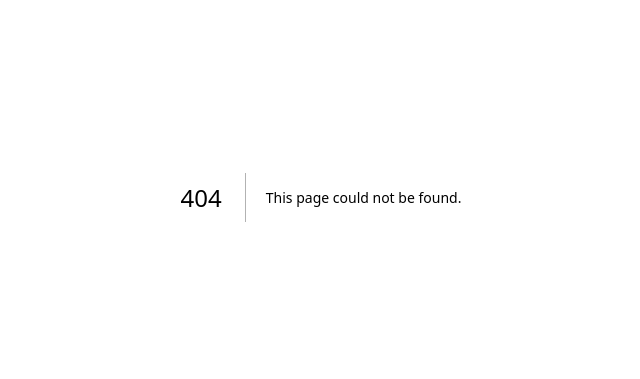
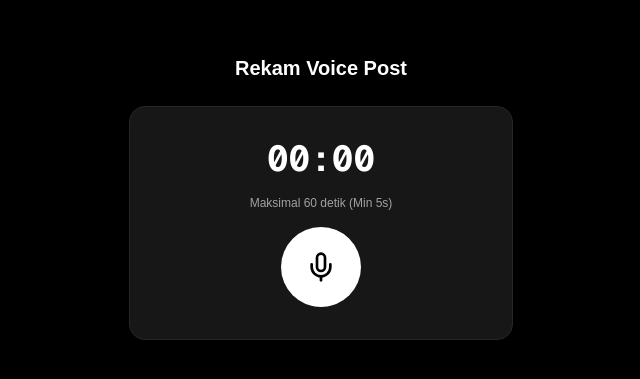
Before and after one commit to hilderanernan/vinger-, a Next.js app: page /create in a window 1280 px wide. Before the commit this address had no page. Shown: the part 203-582 px from the top of the page, without its empty margins (319-959 px from the left). Built offline with nearby package versions, Linux system fonts and the light colour scheme; no server answers.

Commit message:
feat: add voice post recorder and storage migration

```diff
--- /dev/null
+++ b/src/app/create/page.tsx
@@ -0,0 +1,183 @@
+'use client'
+
+import { useState, useRef, useEffect } from 'react'
+import { createClient } from '@/lib/supabase/client'
+import { useRouter } from 'next/navigation'
+import { Mic, Square, Play, RotateCcw, Send } from 'lucide-react'
+
+export default function CreatePostPage() {
+  const [recording, setRecording] = useState(false)
+  const [audioBlob, setAudioBlob] = useState<Blob | null>(null)
+  const [audioUrl, setAudioUrl] = useState<string | null>(null)
+  const [duration, setDuration] = useState(0)
+  const [caption, setCaption] = useState('')
+  const [uploading, setUploading] = useState(false)
+  const [error, setError] = useState('')
+
+  const mediaRecorderRef = useRef<MediaRecorder | null>(null)
+  const audioChunksRef = useRef<Blob[]>([])
+  const timerRef = useRef<NodeJS.Timeout | null>(null)
+  const router = useRouter()
+  const supabase = createClient()
+
+  const startRecording = async () => {
+    try {
+      setError('')
+      const stream = await navigator.mediaDevices.getUserMedia({ audio: true })
+      mediaRecorderRef.current = new MediaRecorder(stream)
+      audioChunksRef.current = []
+
+      mediaRecorderRef.current.ondataavailable = (event) => {
+        if (event.data.size > 0) audioChunksRef.current.push(event.data)
+      }
+
+      mediaRecorderRef.current.onstop = () => {
+        const blob = new Blob(audioChunksRef.current, { type: 'audio/webm' })
+        setAudioBlob(blob)
+        setAudioUrl(URL.createObjectURL(blob))
+      }
+
+      mediaRecorderRef.current.start()
+      setRecording(true)
+      setDuration(0)
+
+      timerRef.current = setInterval(() => {
+        setDuration((prev) => {
+          if (prev >= 60) {
+            stopRecording()
+            return 60
+          }
+          return prev + 1
+        })
+      }, 1000)
+    } catch {
+      setError('Izin mikrofon ditolak atau tidak didukung.')
+    }
+  }
+
+  const stopRecording = () => {
+    if (mediaRecorderRef.current && recording) {
+      mediaRecorderRef.current.stop()
+      mediaRecorderRef.current.stream.getTracks().forEach(track => track.stop())
+      setRecording(false)
+      if (timerRef.current) clearInterval(timerRef.current)
+    }
+  }
+
+  const resetRecording = () => {
+    setAudioBlob(null)
+    setAudioUrl(null)
+    setDuration(0)
+  }
+
+  const handlePublish = async () => {
+    if (!audioBlob) return
+    if (duration < 5) {
+      setError('Durasi minimal voice post adalah 5 detik.')
+      return
+    }
+
+    setUploading(true)
+    setError('')
+
+    try {
+      const { data: { user } } = await supabase.auth.getUser()
+      if (!user) throw new Error('Silakan login terlebih dahulu.')
+
+      const fileName = `${user.id}/${Date.now()}.webm`
+      const { data: uploadData, error: uploadError } = await supabase.storage
+        .from('voice-posts')
+        .upload(fileName, audioBlob, { contentType: 'audio/webm' })
+
+      if (uploadError) throw uploadError
+
+      const { data: { publicUrl } } = supabase.storage
+        .from('voice-posts')
+        .getPublicUrl(uploadData.path)
+
+      const { error: dbError } = await supabase
+        .from('posts')
+        .insert({
+          user_id: user.id,
+          audio_url: publicUrl,
+          duration,
+          caption,
+        })
+
+      if (dbError) throw dbError
+
+      router.push('/')
+    } catch (err: unknown) {
+      setError((err as Error).message || 'Gagal mempublikasikan post.')
+    } finally {
+      setUploading(false)
+    }
+  }
+
+  return (
+    <main className="flex min-h-screen flex-col items-center justify-center p-6 bg-black text-white">
+      <div className="w-full max-w-sm space-y-6">
+        <h1 className="text-xl font-bold text-center">Rekam Voice Post</h1>
+
+        <div className="flex flex-col items-center justify-center p-8 bg-neutral-900 rounded-2xl border border-neutral-800 space-y-4">
+          <div className="text-4xl font-mono font-bold">
+            00:{duration < 10 ? `0${duration}` : duration}
+          </div>
+          <p className="text-xs text-neutral-400">Maksimal 60 detik (Min 5s)</p>
+
+          {!audioUrl ? (
+            <button
+              onClick={recording ? stopRecording : startRecording}
+              className={`p-6 rounded-full transition ${
+                recording ? 'bg-red-500 animate-pulse' : 'bg-white text-black'
+              }`}
+            >
+              {recording ? <Square className="w-8 h-8 fill-current" /> : <Mic className="w-8 h-8" />}
+            </button>
+          ) : (
+            <div className="flex items-center space-x-4">
+              <button
+                onClick={resetRecording}
+                className="p-3 bg-neutral-800 rounded-full hover:bg-neutral-700"
+              >
+                <RotateCcw className="w-6 h-6" />
+              </button>
+              <audio src={audioUrl} controls className="hidden" id="preview-player" />
+              <button
+                onClick={() => {
+                  const el = document.getElementById('preview-player') as HTMLAudioElement
+                  if (el) el.play()
+                }}
+                className="p-4 bg-white text-black rounded-full"
+              >
+                <Play className="w-6 h-6 fill-current" />
+              </button>
+            </div>
+          )}
+        </div>
+
+        {audioUrl && (
+          <div className="space-y-4">
+            <input
+              type="text"
+              placeholder="Tambahkan caption / #topic..."
+              value={caption}
+              onChange={(e) => setCaption(e.target.value)}
+              className="w-full p-3 bg-neutral-900 border border-neutral-800 rounded-lg text-white placeholder-neutral-500 focus:outline-none focus:border-white"
+            />
+            <button
+              onClick={handlePublish}
+              disabled={uploading}
+              className="w-full py-3 bg-white text-black font-semibold rounded-lg flex items-center justify-center space-x-2 disabled:opacity-50"
+            >
+              <Send className="w-4 h-4" />
+              <span>{uploading ? 'Publishing...' : 'Publish Post'}</span>
+            </button>
+          </div>
+        )}
+
+        {error && <p className="text-sm text-center text-red-500">{error}</p>}
+      </div>
+    </main>
+  )
+}
```
